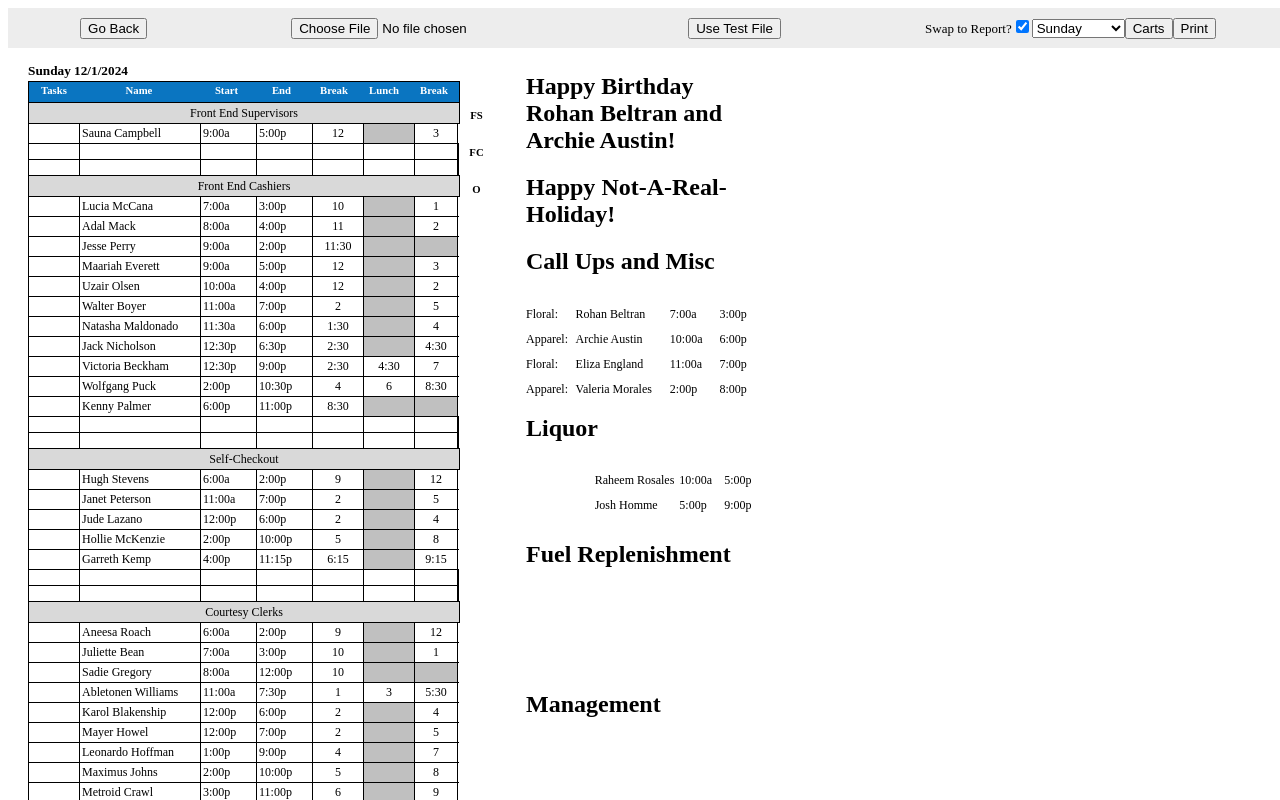
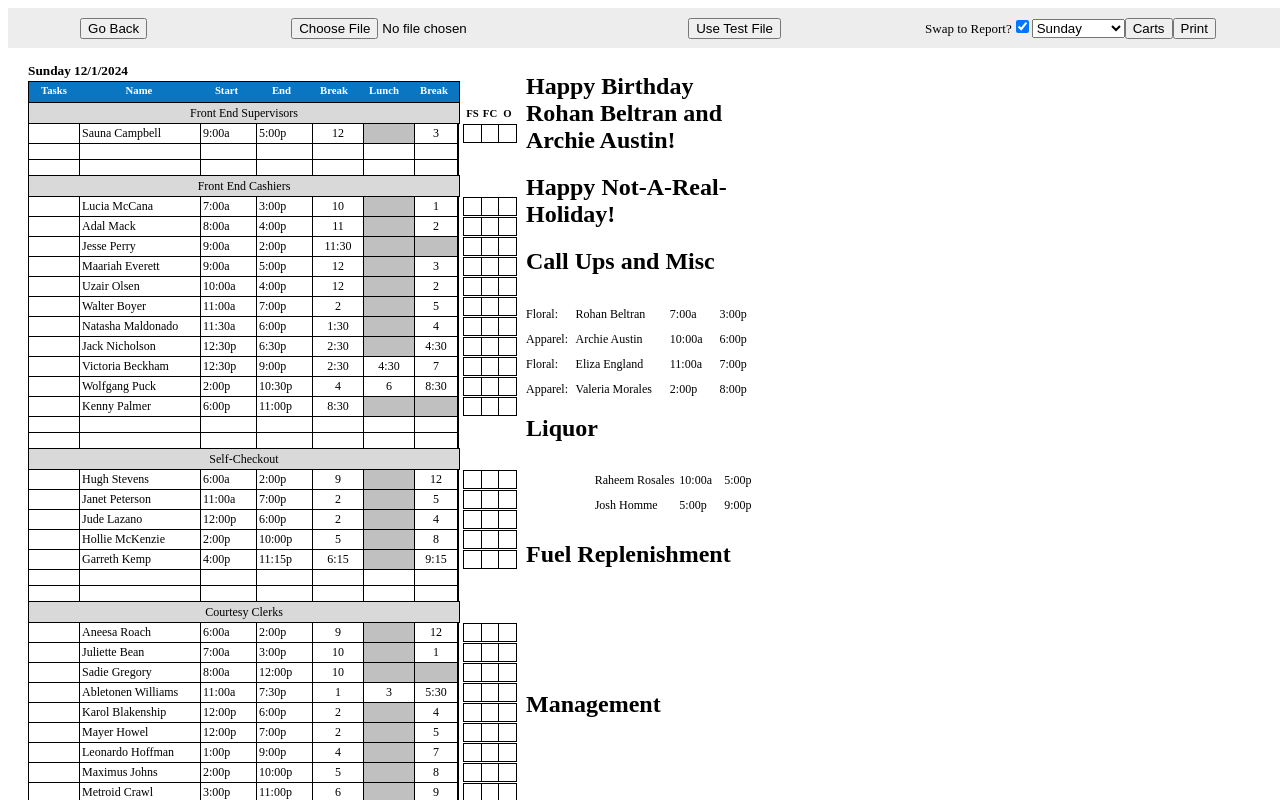
Before and after one commit to EljiahR/k-xlsx-converter-front-end, a Next.js app: page /dashboard/report in a window 1280 px wide. Both pictures are taken after a click on the button "Use Test File". Shown: the top 800 px of the page. Built offline with nearby package versions, Linux system fonts and the light colour scheme.

Commit message:
Fixed the new boxes to be connected

```diff
--- a/src/app/_components/editor/Board.tsx
+++ b/src/app/_components/editor/Board.tsx
@@ -24,10 +24,10 @@ const Board = () => {
           <h6>Break</h6>
           <h6>Lunch</h6>
           <h6>Break</h6>
-          <div>
-            <h6 id={styles["fresh-start-label"]}>FS</h6>
-            <h6 id={styles["fresh-start-label"]}>FC</h6>
-            <h6 id={styles["fresh-start-label"]}>O</h6>
+          <div id={styles["fresh-start-labels"]}>
+            <h6 className={styles["fresh-start-label"]}>FS</h6>
+            <h6 className={styles["fresh-start-label"]}>FC</h6>
+            <h6 className={styles["fresh-start-label"]}>O</h6>
           </div>
         </div>
         {shifts[currentDay].jobPositions.find(
--- a/src/app/_styles/Board.module.css
+++ b/src/app/_styles/Board.module.css
@@ -27,7 +27,7 @@
   background-color: rgb(10, 117, 193);
   color: white;
   display: grid;
-  grid-template-columns: 50px 120px 55px 55px 50px 50px 50px 35px;
+  grid-template-columns: 50px 120px 55px 55px 50px 50px 50px 54px;
   border: 1px solid black;
   border-bottom: none;
   position: relative;
@@ -75,8 +75,21 @@
   padding: 0px;
   justify-content: right;
 }
-#fresh-start-label{
+
+
+.fresh-start-label {
   color: black;
+  text-align: center;
+  width: 16px;
+}
+
+#fresh-start-labels {
+  display: flex;
+  flex-direction: row;
+  width: 100%;
+  justify-content: space-evenly;
+  margin-left: 4px;
+  padding: 0px;
 }
 
 .optional-section{
--- a/src/app/_styles/IndividualShifts.module.css
+++ b/src/app/_styles/IndividualShifts.module.css
@@ -67,3 +67,25 @@ p.lunch:empty {
   align-self: center;
   margin-left: 2px;
 }
+
+.ffo {
+  display: flex;
+  flex-direction: row;
+  width: 54px;
+  border: 1px solid black;
+  margin-left: 5px;
+  padding: 0px;
+  box-sizing: border-box;
+}
+
+.ffo-middle {
+  width: 18px;
+  height: 100%;
+  border-left: 1px solid black;
+  border-right: 1px solid black;
+}
+
+.ffo-inner {
+  width: 18px;
+  height: 100%;
+}
```
